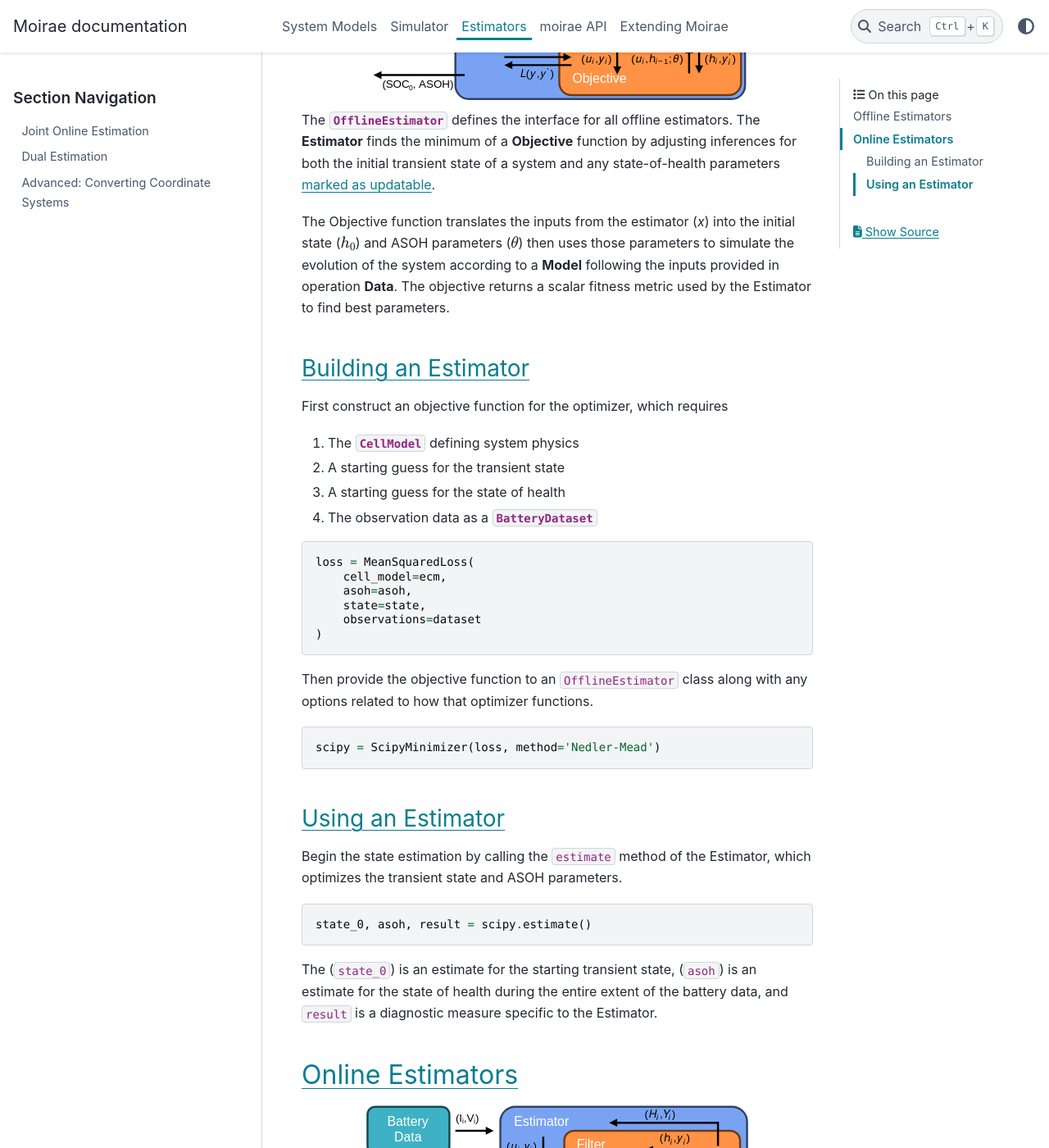
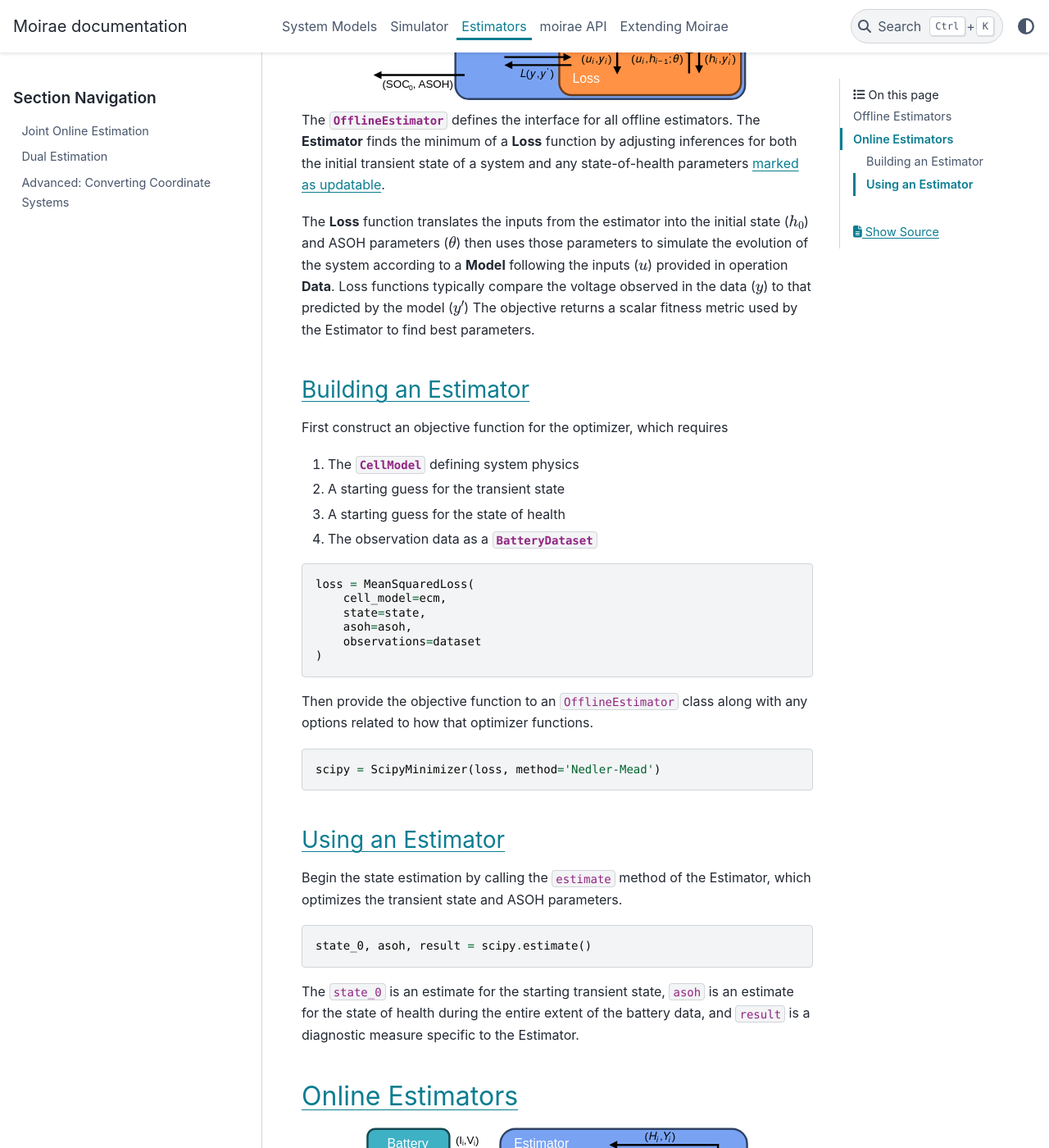
Before and after one commit to ROVI-org/auto-soh, a Sphinx documentation site: the page built from docs/estimators/index.rst, in a window 1280 px wide and 1400 px high, scrolled down 749 px. Shown: the whole window at 82% size. Built offline with Sphinx 7.4.7 and the PyData theme 0.15.4, drawn with Linux system fonts in a browser that asks for light colours; some of the changed text lies outside the part shown.

Commit message:
Incorporate Noah's feedback

```diff
--- a/docs/estimators/index.rst
+++ b/docs/estimators/index.rst
@@ -16,20 +16,24 @@ Estimators come in several categories:
 Offline Estimators
 ------------------
 
+.. :: Add labels for the symbols into the figures
+
 .. image:: ../_static/explain-offline.svg
-    :alt: Estimators receive data from a battery dataset then pass inputs and outputs to Filters, which rely on Models to estimate state changes and measurements
+    :alt: Offline estimators determine the initial state and ASOH which minimize a loss function.
     :align: center
     :width: 75 %
 
 The :class:`~moirae.estimators.online.OfflineEstimator` defines the interface for all offline estimators.
-The **Estimator** finds the minimum of a **Objective** function by adjusting inferences
+The **Estimator** finds the minimum of a **Loss** function by adjusting inferences
 for both the initial transient state of a system and any state-of-health parameters
 `marked as updatable <../system-models.html#controlling-which-parameters-are-updatable>`_.
 
-The Objective function translates the inputs from the estimator (*x*) into the
+The **Loss** function translates the inputs from the estimator into the
 initial state (:math:`h_0`) and ASOH parameters (:math:`\theta`)
 then uses those parameters to simulate the evolution of the system according to a **Model**
-following the inputs provided in operation **Data**.
+following the inputs (:math:`u`) provided in operation **Data**.
+Loss functions typically compare the voltage observed in the data (:math:`y`) to that
+predicted by the model (:math:`y^\prime`)
 The objective returns a scalar fitness metric used by the Estimator to find best parameters.
 
 Building an Estimator
@@ -46,8 +50,8 @@ First construct an objective function for the optimizer, which requires
 
     loss = MeanSquaredLoss(
         cell_model=ecm,
+        state=state,
         asoh=asoh,
-        state=state,
         observations=dataset
     )
 
@@ -68,16 +72,18 @@ which optimizes the transient state and ASOH parameters.
 
     state_0, asoh, result = scipy.estimate()
 
-The (``state_0``) is an estimate for the starting transient state,
-(``asoh``) is an estimate for the state of health during the entire
+The ``state_0`` is an estimate for the starting transient state,
+``asoh`` is an estimate for the state of health during the entire
 extent of the battery data,
 and ``result`` is a diagnostic measure specific to the Estimator.
 
 Online Estimators
 -----------------
 
+.. :: Perhaps it would be good to provide another version of this figure that would illustrate how to accommodate additional filters. -noah
+
 .. image:: ../_static/explain-filter.svg
-    :alt: Estimators receive data from a battery dataset then pass inputs and outputs to Filters, which rely on Models to estimate state changes and measurements
+    :alt: Online estimators receive data from a battery dataset then pass inputs and outputs to Filters, which rely on Models to estimate state changes and measurements
     :align: center
     :width: 75 %
 
@@ -96,7 +102,10 @@ The framework in which the filters interact is defined by the choice of
 
 Build an estimator by first constructing a :class:`~moirae.estimators.online.utils.model.BaseCellWrapper` that defines how
 to update or estimate the measurements of a system for each subset of variables being estimated.
-Each framework requires different wrappers.
+Each estimator how the they interact with the underlying :class:`~moirae.models.base.CellModel`
+and :class:`~moirae.models.base.DegradationModel`.
+Moirae provides a library of wrappers with a consistent interface so that
+all estimators can work with any Filter or Model.
 For example, the :class:`~moirae.estimators.online.joint.JointEstimator` requires
 the :class:`~moirae.estimators.online.utils.model.JointCellModelWrapper`.
 
```
Also changed, not shown: docs/_static/explain-offline.svg, 1 other file.
